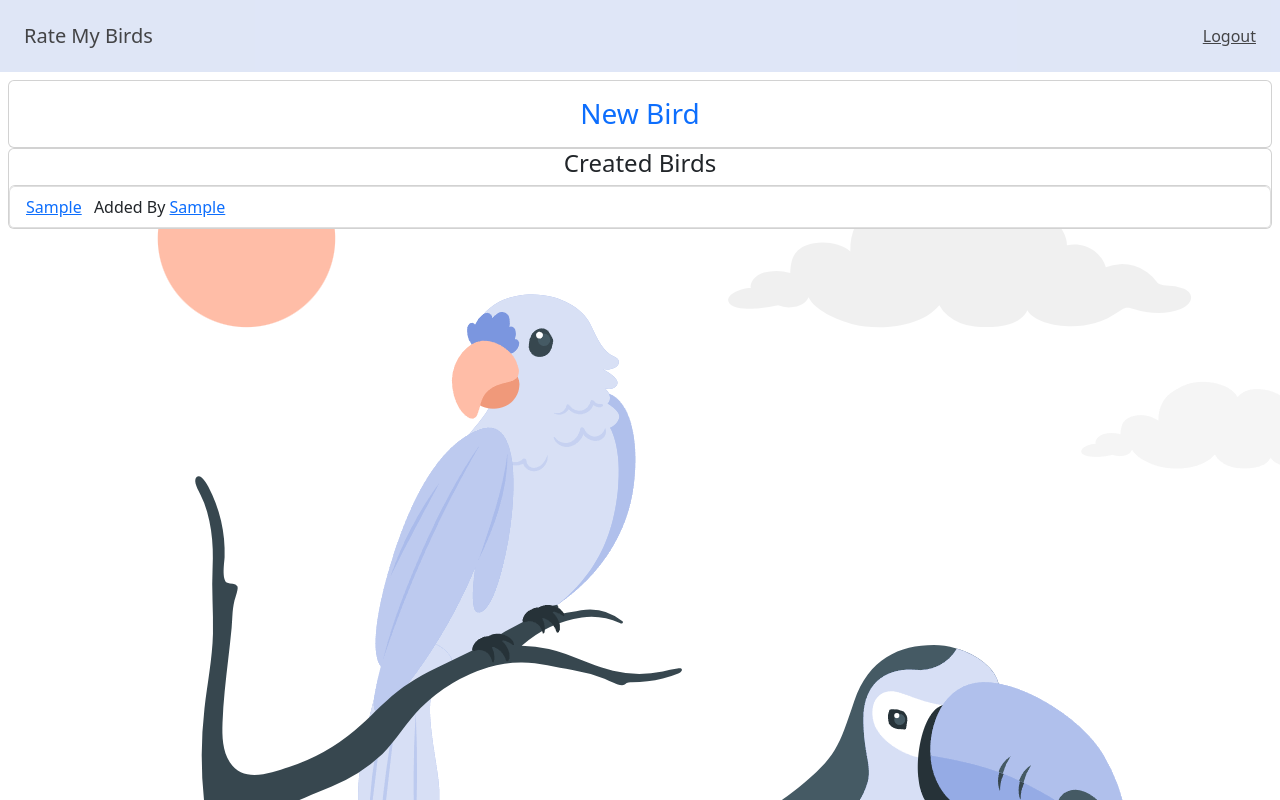
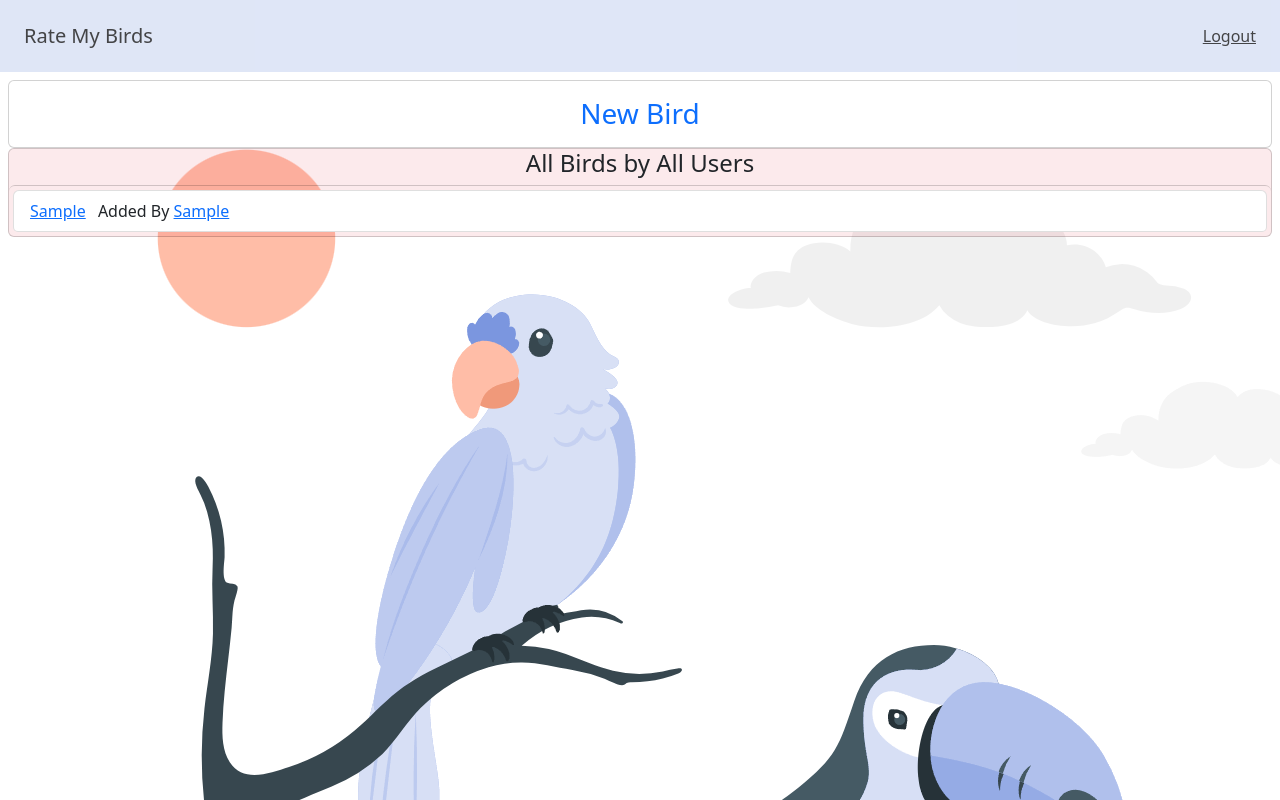
Before and after one commit to katkola/rateMyBirds, a Flask app: page /dashboard in a window 1280 px wide. Run offline with Flask 3, Linux system fonts and the light colour scheme; the visitor is signed in with stand-in values (Sample User, id 1); tables that the repository leaves empty or names only in its code hold one stand-in row (values such as "Sample post").

Commit message:
Changes to be committed: 	modified:   flask_app/templates/dashboard.html 	modified:   flask_app/templates/oneBird.html

```diff
--- a/flask_app/templates/dashboard.html
+++ b/flask_app/templates/dashboard.html
@@ -29,11 +29,11 @@
                 </div>
             </div>
             <!-- right side -->
-            <div class="card bg-opacity-10">
-                <h4 class="text-center">Created Birds</h4>
+            <div class="card bg-danger bg-opacity-10">
+                <h4 class="text-center">All Birds by All Users</h4>
                 <ul class="list-group">
                     {% for bird in birds %}
-                    <li class="list-group-item">
+                    <li class="list-group-item m-1">
                         <div class="list-inline-item">
                             <a href="/birds/single/{{bird.id}}">{{bird.species}}</a>
                         </div>
```
Also changed, not shown: flask_app/templates/oneBird.html (+6 -18 lines).
